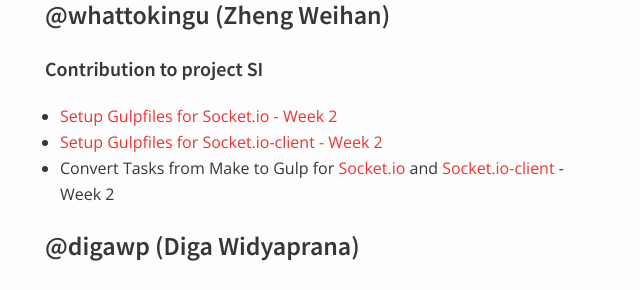
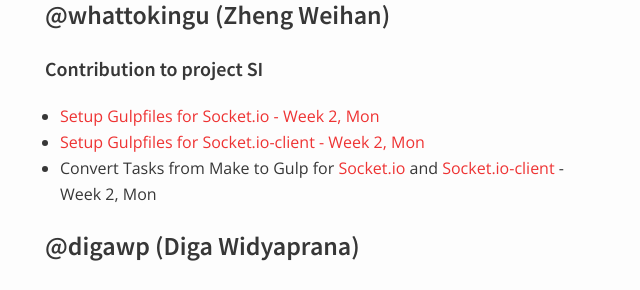
Before and after one commit to nus-oss/cs3281-AY1516S2-website, a Jekyll site: the page built from teams/socketio.md, in a window 1280 px wide and 900 px high, scrolled down 1587 px. Shown: the part 405-695 px from the top of the window, without its empty margins (325-965 px from the left). Built offline with Jekyll 4.4.1, drawn with Linux system fonts in a browser that asks for light colours.

Commit message:
add day to contrib list

```diff
--- a/teams/socketio.md
+++ b/teams/socketio.md
@@ -65,9 +65,9 @@
 ### @whattokingu (Zheng Weihan)
 
 #### Contribution to project SI
-* [Setup Gulpfiles for Socket.io - Week 2](https://github.com/nus-fboa2016-si/socket.io/pull/1)
-* [Setup Gulpfiles for Socket.io-client - Week 2](https://github.com/nus-fboa2016-si/socket.io-client/pull/1)
-* Convert Tasks from Make to Gulp for [Socket.io](https://github.com/nus-fboa2016-si/socket.io/pull/3) and [Socket.io-client](https://github.com/nus-fboa2016-si/socket.io-client/pull/1) - Week 2
+* [Setup Gulpfiles for Socket.io - Week 2, Mon](https://github.com/nus-fboa2016-si/socket.io/pull/1)
+* [Setup Gulpfiles for Socket.io-client - Week 2, Mon](https://github.com/nus-fboa2016-si/socket.io-client/pull/1)
+* Convert Tasks from Make to Gulp for [Socket.io](https://github.com/nus-fboa2016-si/socket.io/pull/3) and [Socket.io-client](https://github.com/nus-fboa2016-si/socket.io-client/pull/1) - Week 2, Mon
 
 ### @digawp (Diga Widyaprana)
 
```
